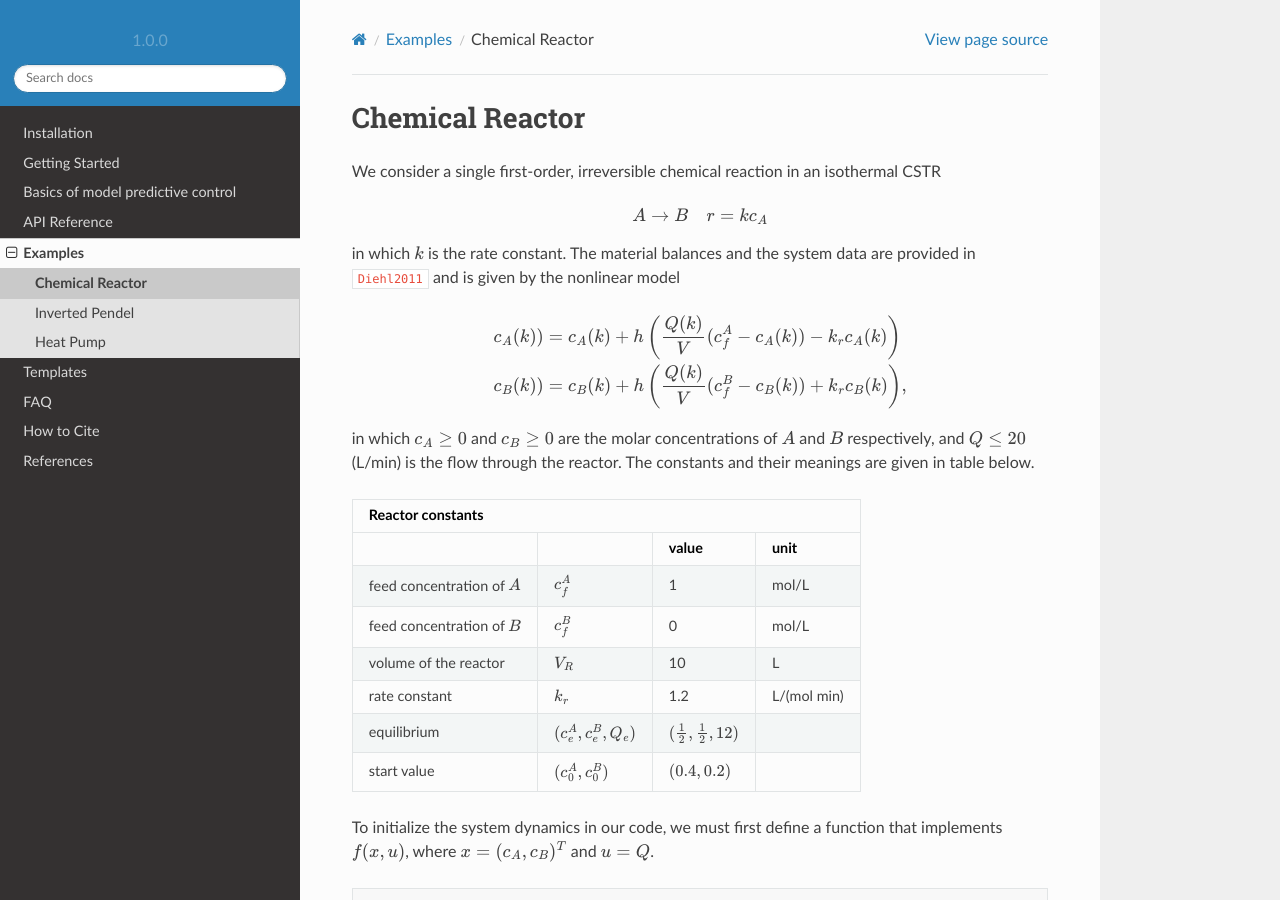
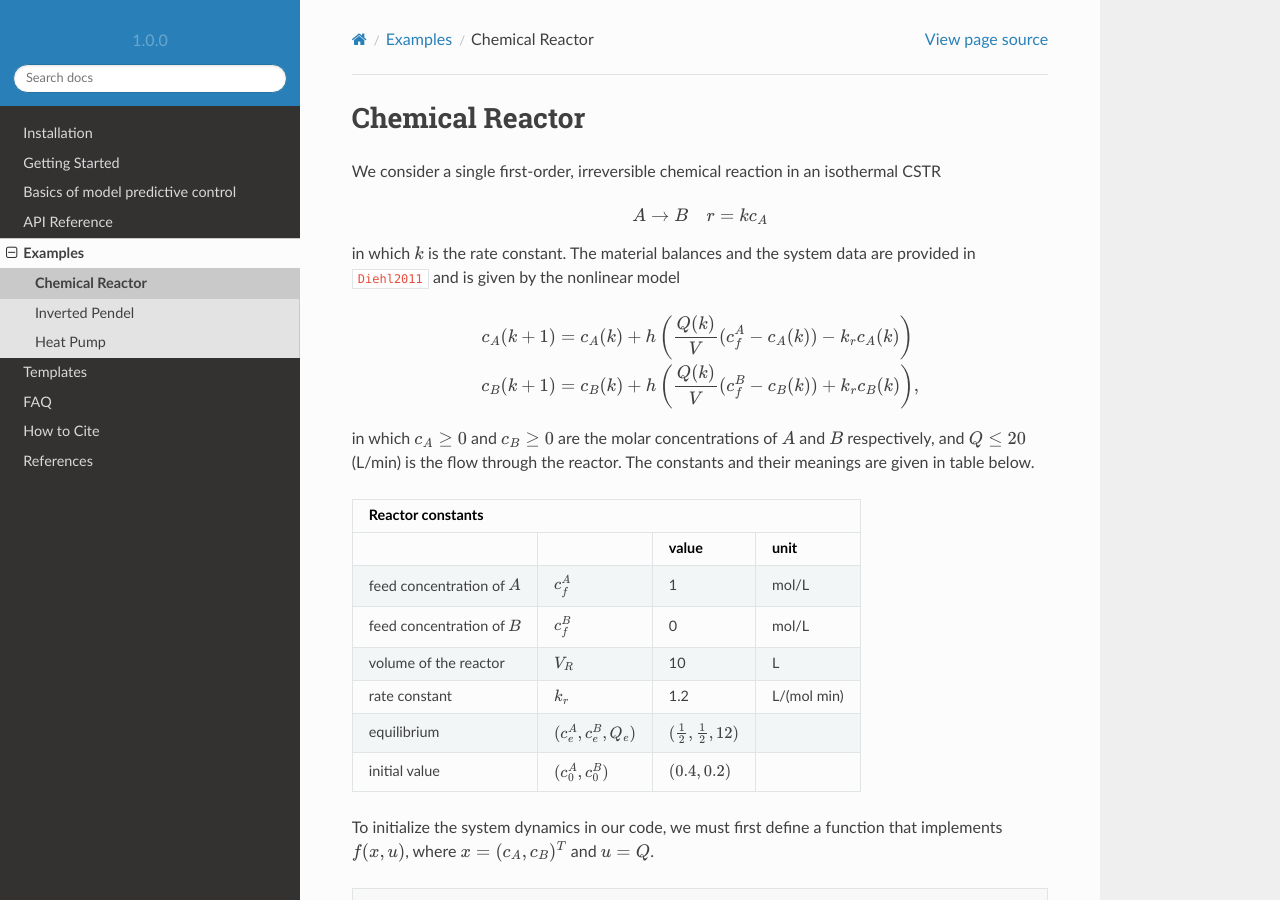
Before and after one commit to nMPyC/nmpyc, a Sphinx documentation site: the page built from docs/source/example/reactor.rst, in a window 1280 px wide and 900 px high. Built offline with Sphinx 7.4.7 and the Read the Docs theme 2.0.0, drawn with Linux system fonts in a browser that asks for light colours; cross-references to code outside the pages are shown as plain code.

Commit message:
Update reactor.rst

```diff
--- a/docs/source/example/reactor.rst
+++ b/docs/source/example/reactor.rst
@@ -14,8 +14,8 @@ in which :math:`k` is the rate constant. The material balances and the system da
 
    \begin{equation*}
       \begin{split}
-         c_{A}(k))&=c_{A}(k)+h\left(\frac{Q(k)}{V}(c_f^{A}-c_{A}(k))-k_r{c_{A}(k)}\right)\\
-         c_{B}(k))&=c_{B}(k)+h\left(\frac{Q(k)}{V}(c_f^{B}-c_{B}(k))+k_r{c_{B}(k)}\right),
+         c_{A}(k+1)&=c_{A}(k)+h\left(\frac{Q(k)}{V}(c_f^{A}-c_{A}(k))-k_r{c_{A}(k)}\right)\\
+         c_{B}(k+1)&=c_{B}(k)+h\left(\frac{Q(k)}{V}(c_f^{B}-c_{B}(k))+k_r{c_{B}(k)}\right),
       \end{split}
    \end{equation*}
 
@@ -32,7 +32,7 @@ feed concentration of :math:`B`   :math:`c_f^{B}`
 volume of the reactor             :math:`V_R`                                     10                          L
 rate constant                     :math:`k_r`                                     1.2                    L/(mol min)
 equilibrium                       :math:`(c_e^{A},c_e^B,Q_e)`    :math:`(\frac 1 2, \frac 1 2, 12)`
-start value                       :math:`(c_0^{A},c_0^B)`        :math:`(0.4, 0.2)`
+initial value                       :math:`(c_0^{A},c_0^B)`        :math:`(0.4, 0.2)`
 ================================ =============================  =====================================  ================
 
 To initialize the system dynamics in our code, we must first define a function that implements :math:`f(x,u)`, where :math:`x = (c_{A},c_{B})^T` and :math:`u=Q`.
```
